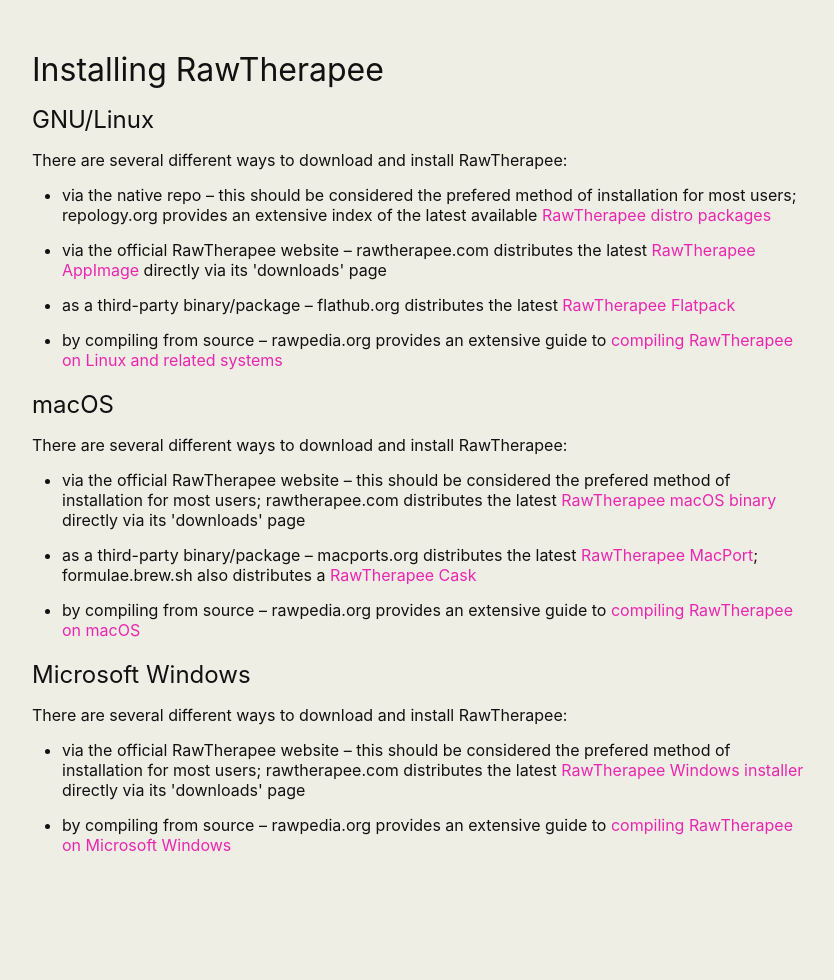
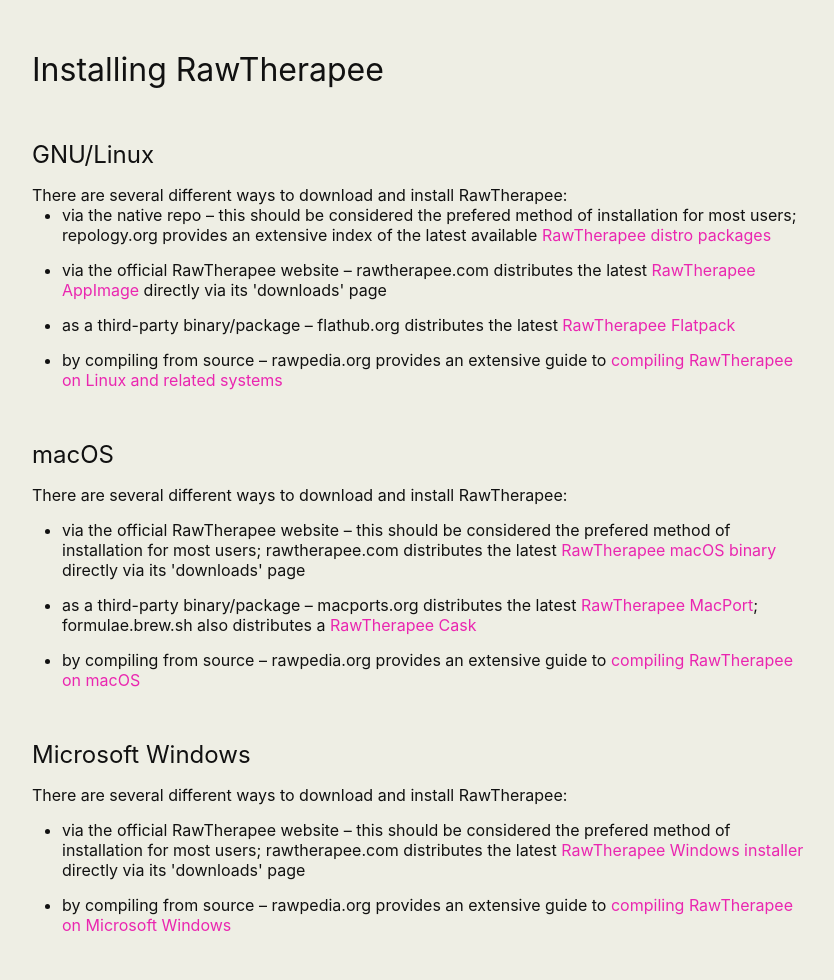
Before and after one commit to martbetz/martbetz.github.io, a Jekyll site: the page built from WIP/rtinstal.html, in a window 1280 px wide. Shown: the whole page, without its empty margins (218-1052 px from the left). Built offline with Jekyll 4.4.1, drawn with Linux system fonts in a browser that asks for light colours; before the commit the page ends 900 px from its top, so only the background shows below that.

Commit message:
Update rtinstal.html

```diff
--- a/WIP/rtinstal.html
+++ b/WIP/rtinstal.html
@@ -14,10 +14,11 @@
       <h1>
          Installing RawTherapee
       </h1>
+   </p>
+   <p style="margin-top: 50px;">
       <h2>
       GNU/Linux
       </h2>
-         <p>
          There are several different ways to download and install RawTherapee:
          <ul>
             <li>
@@ -40,11 +41,12 @@
                by compiling from source  – rawpedia.org provides an extensive guide to <a href="https://rawpedia.rawtherapee.com/Linux">compiling RawTherapee on Linux and related systems</a>
              </li>
           </ul>
-
+</p>
+</div>
 
 
 <div id="macos">
-   <p style="margin-top: 20px;">
+   <p style="margin-top: 50px;">
       <h2>
       macOS
       </h2>
@@ -66,11 +68,11 @@
                by compiling from source  – rawpedia.org provides an extensive guide to <a href="https://rawpedia.rawtherapee.com/MacOS">compiling RawTherapee on macOS</a>
              </li>
           </ul>
-
+</div>
 
 
 <div id="windows">
-   <p style="margin-top: 20px;">
+   <p style="margin-top: 50px;">
       <h2>
       Microsoft Windows
       </h2>
@@ -87,3 +89,4 @@
                by compiling from source  – rawpedia.org provides an extensive guide to <a href="https://rawpedia.rawtherapee.com/Windows">compiling RawTherapee on Microsoft Windows</a>
              </li>
           </ul>
+</div>
```
